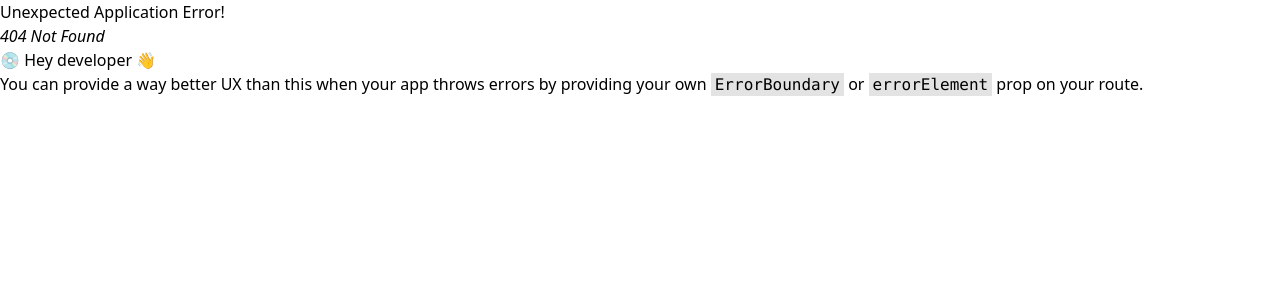
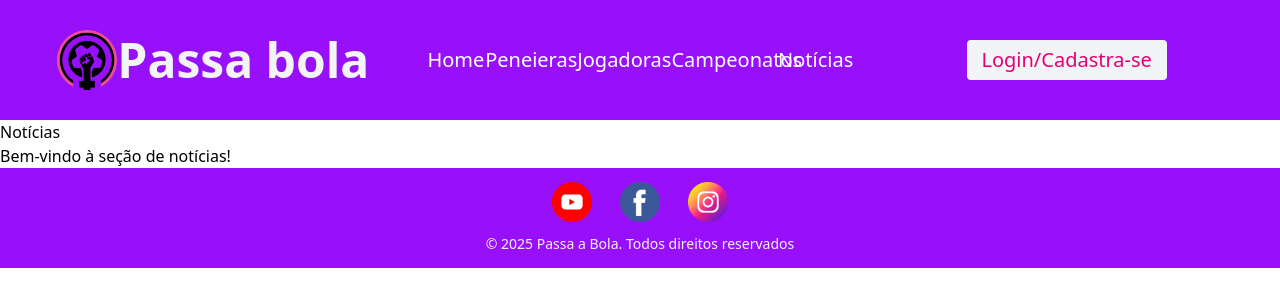
Before and after one commit to EnzoOFato/Site-Sprint3, a React (Vite) app in the folder site-sprint3/: page /noticias in a window 1280 px wide. Before the commit this address had no page. Shown: the top 306 px of the page. Built offline with nearby package versions, Linux system fonts and the light colour scheme.

Commit message:
noticias

```diff
--- a/site-sprint3/src/components/Head.jsx
+++ b/site-sprint3/src/components/Head.jsx
@@ -21,6 +21,7 @@ export default function Head(){
                 <Link className="w-1/4 text-center hover:underline transition duration-200" to="peneiras">Peneieras</Link>
                 <Link className="w-1/4 text-center hover:underline transition duration-200" to="jogadoras">Jogadoras</Link>
                 <Link className="w-1/4 text-center hover:underline transition duration-200" to="campeonatos">Campeonatos</Link>
+                <Link className="w-1/4 text-center hover:underline transition duration-200" to="noticias">Notícias</Link>
             </nav>
             <div className="text-white w-1/3 text-center sm:inline hidden">
                 <Link to="/login">
@@ -35,6 +36,7 @@ export default function Head(){
                 <Link className="py-3 w-full text-center border-b border-purple-500 hover:bg-purple-800 font-bold" to="peneiras">Peneiras</Link>
                 <Link className="py-3 w-full text-center border-b border-purple-500 hover:bg-purple-800 font-bold" to="jogadoras">Jogadoras</Link>
                 <Link className="py-3 w-full text-center border-b border-purple-500 hover:bg-purple-800 font-bold" to="campeonatos">Campeonatos</Link>
+                <Link className="w-1/4 text-center hover:underline transition duration-200" to="noticias">Notícias</Link>
                 <Link className="py-3 w-full text-center border-b border-purple-500 hover:bg-purple-800 font-bold" to="/login">Login/Cadastro</Link>
             </div>
             )}
--- /dev/null
+++ b/site-sprint3/src/pages/Noticias.jsx
@@ -0,0 +1,8 @@
+export default function Noticias() {
+    return (
+        <div>
+            <h1>Notícias</h1>
+            <p>Bem-vindo à seção de notícias!</p>
+        </div>
+    )
+}
--- a/site-sprint3/src/routes/AppRoutes.jsx
+++ b/site-sprint3/src/routes/AppRoutes.jsx
@@ -6,6 +6,7 @@ import Campeonatos from '../pages/Campeonatos'
 import Jogadoras from '../pages/Jogadoras'
 import Peneira from '../pages/Peneira'
 import Index from '../pages/Index'
+import Noticias from '../pages/Noticias'
 
 export const router = createBrowserRouter([
     {
@@ -31,6 +32,10 @@ export const router = createBrowserRouter([
             {
                 path: "peneiras",
                 element: <Peneira />
+            },
+            {
+                path: "noticias",
+                element: <Noticias />
             }
         ]
     },
```
